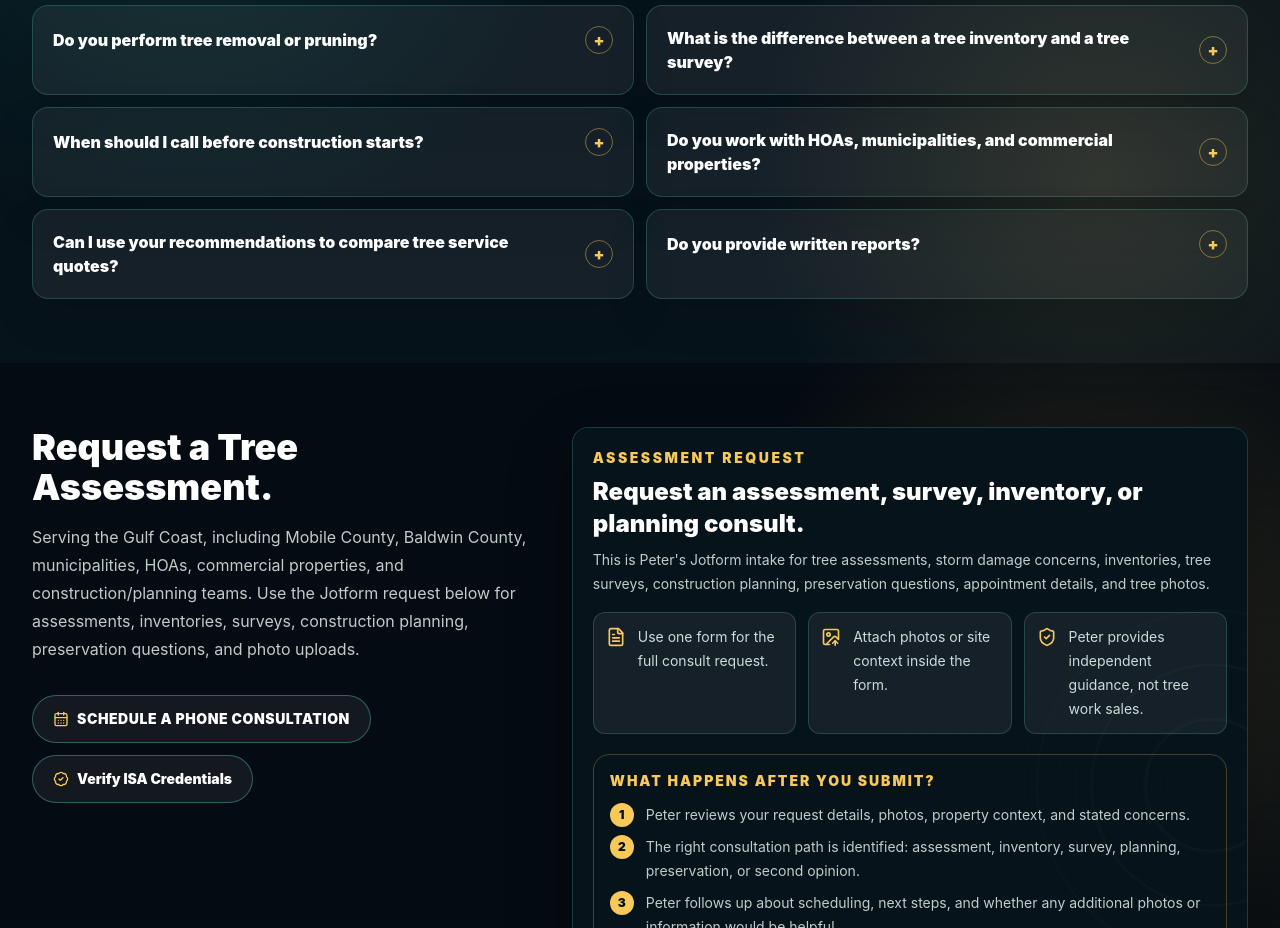
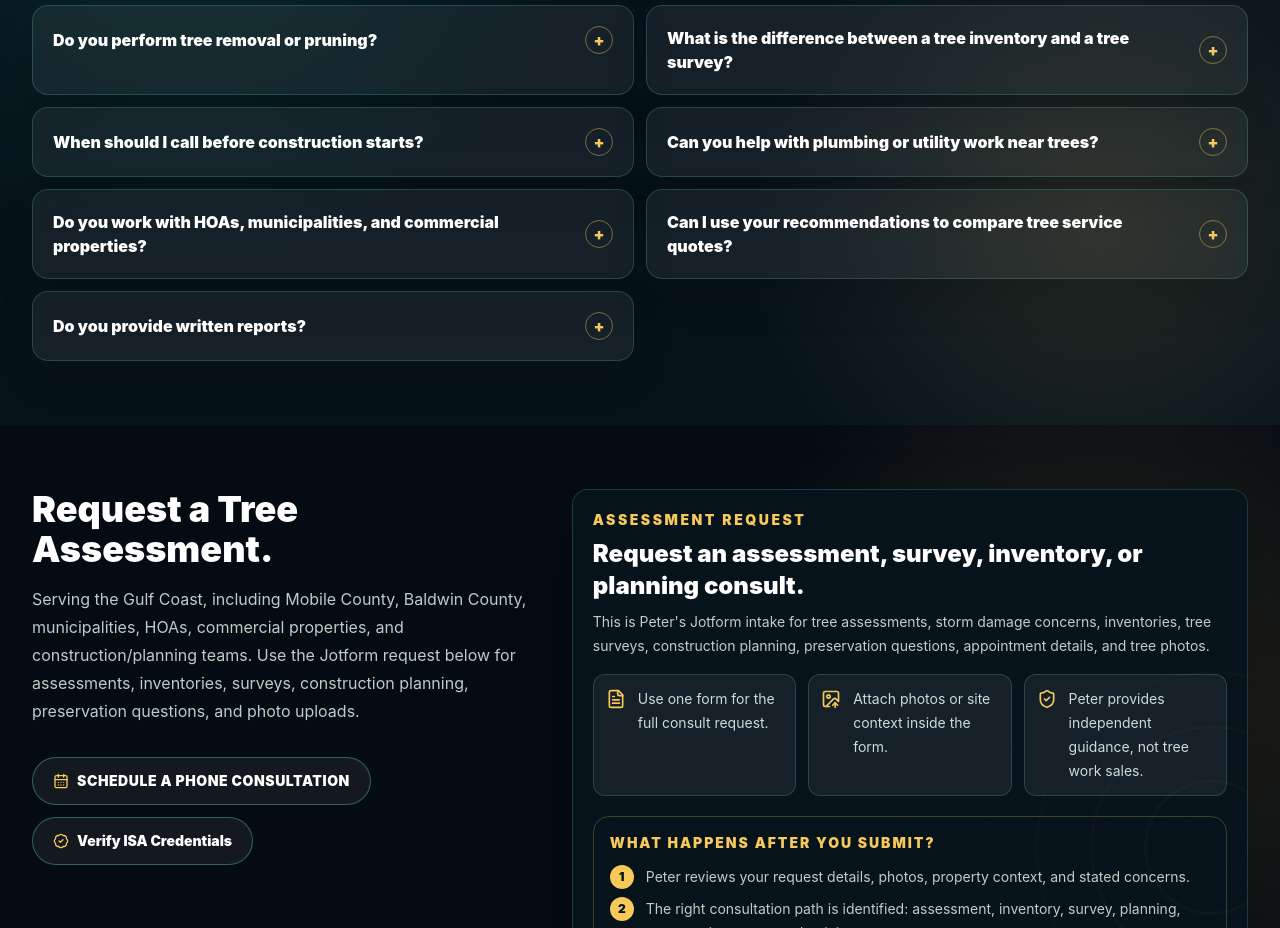
Before and after one commit to TheCryptoArborist/tree251, a Next.js app: page / in a window 1280 px wide. Shown: the part 10340-11268 px from the top of the page. Built offline with nearby package versions, Linux system fonts and the light colour scheme.

Commit message:
Add utility excavation FAQ

```diff
--- a/components/FAQSection.tsx
+++ b/components/FAQSection.tsx
@@ -13,6 +13,11 @@ const faqs = [
     question: "When should I call before construction starts?",
     answer:
       "As early as possible. Tree preservation is much easier before access routes, grading, trenching, staging areas, and construction limits are finalized."
+  },
+  {
+    question: "Can you help with plumbing or utility work near trees?",
+    answer:
+      "Yes. Peter does not design plumbing systems, but he can provide arborist guidance when trenching, boring, drainage, sewer, irrigation, or utility work may affect mature tree roots. This helps property owners and contractors understand root impacts, preservation options, and risk concerns before excavation begins."
   },
   {
     question: "Do you work with HOAs, municipalities, and commercial properties?",
```
